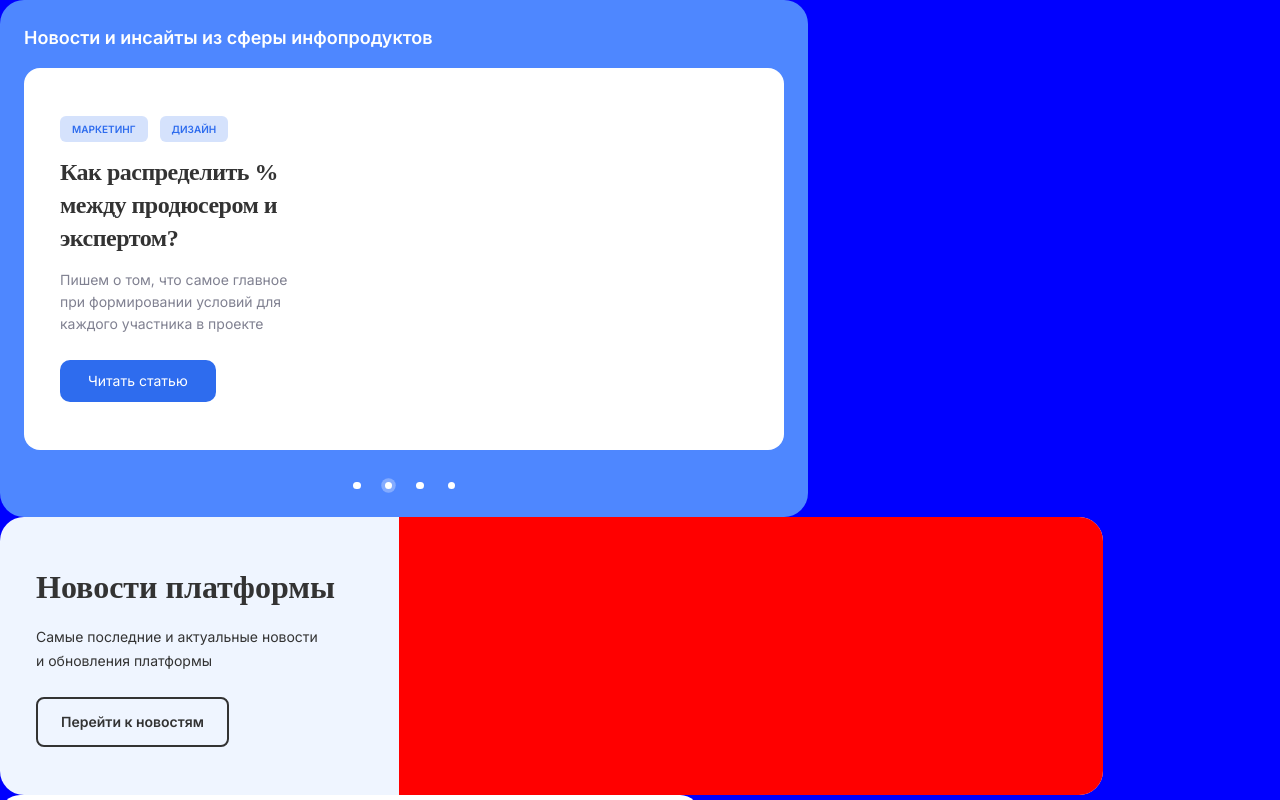
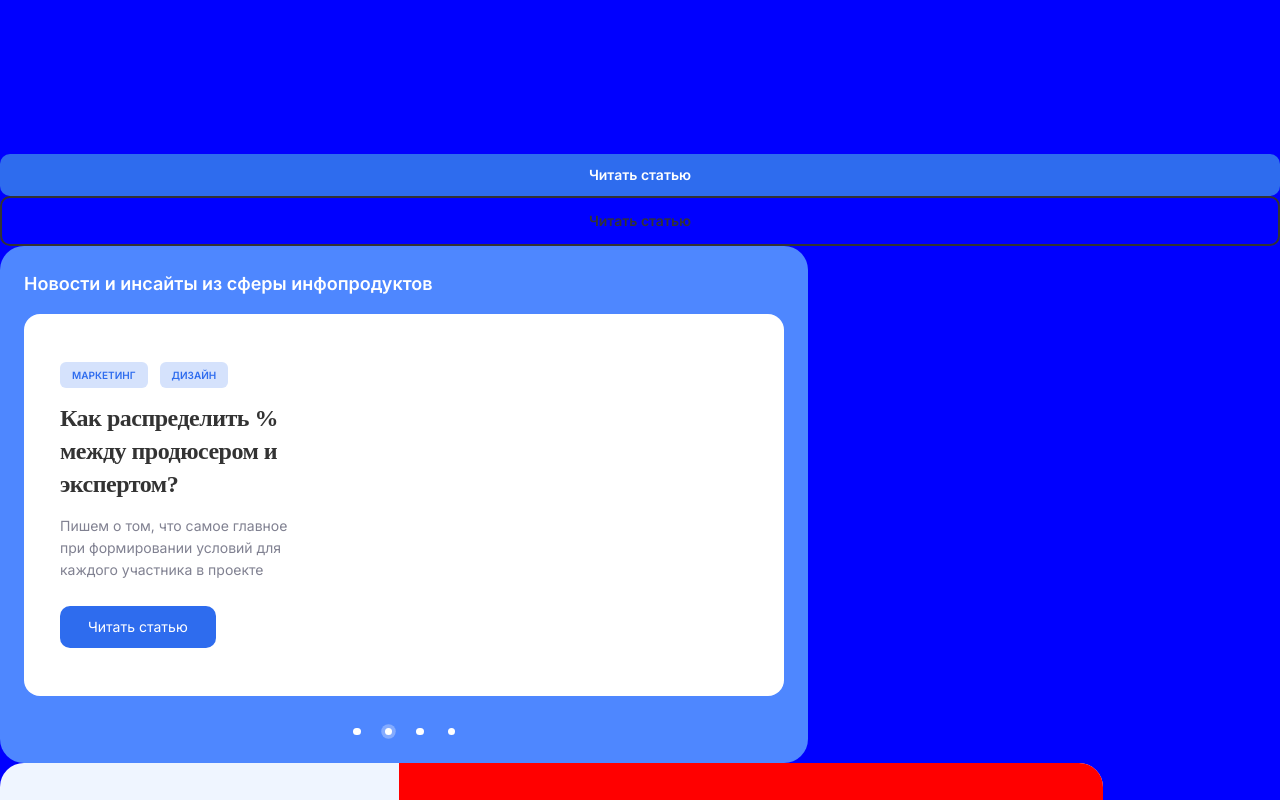
Before and after one commit to chat-mind-bots/digital-producer-front, a React (Create React App) app: page / in a window 1280 px wide. Shown: the top 800 px of the page. Built offline with nearby package versions, Linux system fonts and the light colour scheme; some icons are missing.

Commit message:
[PK-3] Added button animation

```diff
--- a/public/index.html
+++ b/public/index.html
@@ -33,6 +33,31 @@
     <title>React App</title>
   </head>
   <body>
+  <svg
+          xmlns="http://www.w3.org/2000/svg"
+          version="1.1"
+  >
+    <defs>
+      <filter id="goo">
+        <feGaussianBlur
+                in="SourceGraphic"
+                result="blur"
+                stdDeviation="10"
+        ></feGaussianBlur>
+        <feColorMatrix
+                in="blur"
+                mode="matrix"
+                values="1 0 0 0 0 0 1 0 0 0 0 0 1 0 0 0 0 0 21 -7"
+                result="goo"
+        ></feColorMatrix>
+        <feBlend
+                in2="goo"
+                in="SourceGraphic"
+                result="mix"
+        ></feBlend>
+      </filter>
+    </defs>
+  </svg>
     <div id="root"></div>
   </body>
 </html>
--- a/src/Colors/index.ts
+++ b/src/Colors/index.ts
@@ -9,7 +9,9 @@ enum Colors {
   GREY3 = '#E1E3E6',
   WHITE1 = '#EFF5FF',
   BLUE1 = '#4E87FF',
+  BLUE_DARK = '#0505A9',
   RGBA_LIGHTBLUE = 'rgba(255, 255, 255, 0.3)',
+  TRANSPARENT = 'transparent',
 }
 
 export default Colors;
--- /dev/null
+++ b/src/Components/UI-KIT/Atoms/Button/index.tsx
@@ -0,0 +1,55 @@
+import { FC } from 'react';
+import * as ST from './styled';
+
+type ButtonProps = ButtonOtherStyles & {
+  title: string;
+};
+
+export type ButtonOtherStyles = {
+  padding: string;
+  fontSize: string;
+  lineHeight: string;
+  fontWeight: string;
+  background: string;
+  color: string;
+  backgroundAnimation: string;
+  colorHover: string;
+  border?: string;
+};
+
+const Button: FC<ButtonProps> = ({
+  title,
+  padding,
+  fontSize,
+  lineHeight,
+  fontWeight,
+  background,
+  color,
+  backgroundAnimation,
+  colorHover,
+  border,
+}) => (
+  <ST.Button
+    padding={padding}
+    fontSize={fontSize}
+    lineHeight={lineHeight}
+    fontWeight={fontWeight}
+    background={background}
+    color={color}
+    backgroundAnimation={backgroundAnimation}
+    colorHover={colorHover}
+    border={border}
+  >
+    {title}
+    <ST.AnimationWrapper background={background}>
+      <ST.AnimationList>
+        <ST.AnimationListItem backgroundAnimation={backgroundAnimation} />
+        <ST.AnimationListItem backgroundAnimation={backgroundAnimation} />
+        <ST.AnimationListItem backgroundAnimation={backgroundAnimation} />
+        <ST.AnimationListItem backgroundAnimation={backgroundAnimation} />
+      </ST.AnimationList>
+    </ST.AnimationWrapper>
+  </ST.Button>
+);
+
+export default Button;
--- /dev/null
+++ b/src/Components/UI-KIT/Atoms/Button/styled.ts
@@ -0,0 +1,114 @@
+import styled from 'styled-components';
+import { ButtonOtherStyles } from './index';
+
+type AnimationListItemProps = {
+  backgroundAnimation: string;
+};
+
+type AnimationWrapperProps = {
+  background: string;
+};
+
+export const AnimationListItem = styled.span<AnimationListItemProps>`
+  position: absolute;
+  top: 2px;
+  width: 25%;
+  height: 100%;
+  background: ${({ backgroundAnimation }) => backgroundAnimation};
+  border-radius: 100%;
+  transform: translate3d(0, 150%, 0) scale(1.7);
+  transition: transform 0.45s;
+  &:nth-child(1) {
+    left: 0;
+    transition-delay: 0s;
+  }
+  &:nth-child(2) {
+    left: 30%;
+    transition-delay: 0.08s;
+  }
+  &:nth-child(3) {
+    left: 60%;
+    transition-delay: 0.16s;
+  }
+  &:nth-child(4) {
+    left: 90%;
+    transition-delay: 0.24s;
+  }
+  @supports (filter: url('#goo')) {
+    transform: translate3d(0, 150%, 0) scale(1.4);
+  }
+`;
+
+export const Button = styled.button<ButtonOtherStyles>`
+  border: ${({ border }) => border};
+  font-weight: ${({ fontWeight }) => fontWeight};
+  font-size: ${({ fontSize }) => fontSize};
+  line-height: ${({ lineHeight }) => lineHeight};
+  z-index: 1;
+  position: relative;
+  padding: ${({ padding }) => padding};
+  width: 100%;
+  border-radius: 10px;
+  color: ${({ color }) => color};
+  justify-content: center;
+  background-color: transparent;
+  outline: none;
+  transition: color 0.5s;
+  cursor: pointer;
+  &:before {
+    content: '';
+    z-index: 1;
+    position: absolute;
+    left: 0;
+    top: 0;
+    width: 100%;
+    height: 100%;
+    border-radius: 10px;
+  }
+  &:after {
+    content: '';
+    z-index: -2;
+    position: absolute;
+    left: 3px;
+    top: 3px;
+    width: 100%;
+    height: 100%;
+    transition: all 0.3s 0.2s;
+    border-radius: 10px;
+  }
+  &:hover {
+    color: ${({ colorHover }) => colorHover};
+  }
+  &:hover:after {
+    transition: all 0.3s;
+    left: 0;
+    top: 0;
+  }
+  &:hover ${AnimationListItem} {
+    transform: translateZ(0) scale(1.7);
+  }
+  @supports (filter: url('#goo')) {
+    &:hover ${AnimationListItem} {
+      transform: translateZ(0) scale(1.4);
+    }
+  }
+`;
+
+export const AnimationWrapper = styled.span<AnimationWrapperProps>`
+  z-index: -1;
+  overflow: hidden;
+  position: absolute;
+  left: 0;
+  top: 0;
+  width: 100%;
+  height: 100%;
+  border-radius: 10px;
+  background: ${({ background }) => background};
+`;
+
+export const AnimationList = styled.span`
+  position: relative;
+  display: block;
+  height: 100%;
+  filter: url('#goo');
+`;
--- a/src/index.tsx
+++ b/src/index.tsx
@@ -6,6 +6,8 @@ import AddBlock from 'Components/UI-KIT/AddBlock';
 import CourseCard from 'Components/UI-KIT/CourseCard';
 import CardNews from 'Components/UI-KIT/CardNews';
 import Insights from 'Components/UI-KIT/Insights';
+import Button from './Components/UI-KIT/Atoms/Button';
+import Colors from './Colors';
 import 'index.css';
 
 const root = ReactDOM.createRoot(
@@ -15,6 +17,30 @@ const root = ReactDOM.createRoot(
 root.render(
   <React.StrictMode>
     <Suspense fallback={<div>...loading</div>}>
+      <Button
+        title={'Читать статью'}
+        padding={'11px 28px'}
+        fontSize={'14px'}
+        lineHeight={'20px'}
+        fontWeight={'600'}
+        background={Colors.BLUE}
+        color={Colors.WHITE}
+        backgroundAnimation={Colors.BLUE_DARK}
+        colorHover={Colors.WHITE}
+      />
+
+      <Button
+        title={'Читать статью'}
+        padding={'13px 23px'}
+        fontSize={'14px'}
+        lineHeight={'20px'}
+        fontWeight={'600'}
+        background={Colors.TRANSPARENT}
+        color={Colors.BLACK1}
+        backgroundAnimation={Colors.BLACK1}
+        colorHover={Colors.WHITE}
+        border={`2px solid ${Colors.BLACK1}`}
+      />
       <Insights />
       <CardNews />
       <CourseCard />
```
